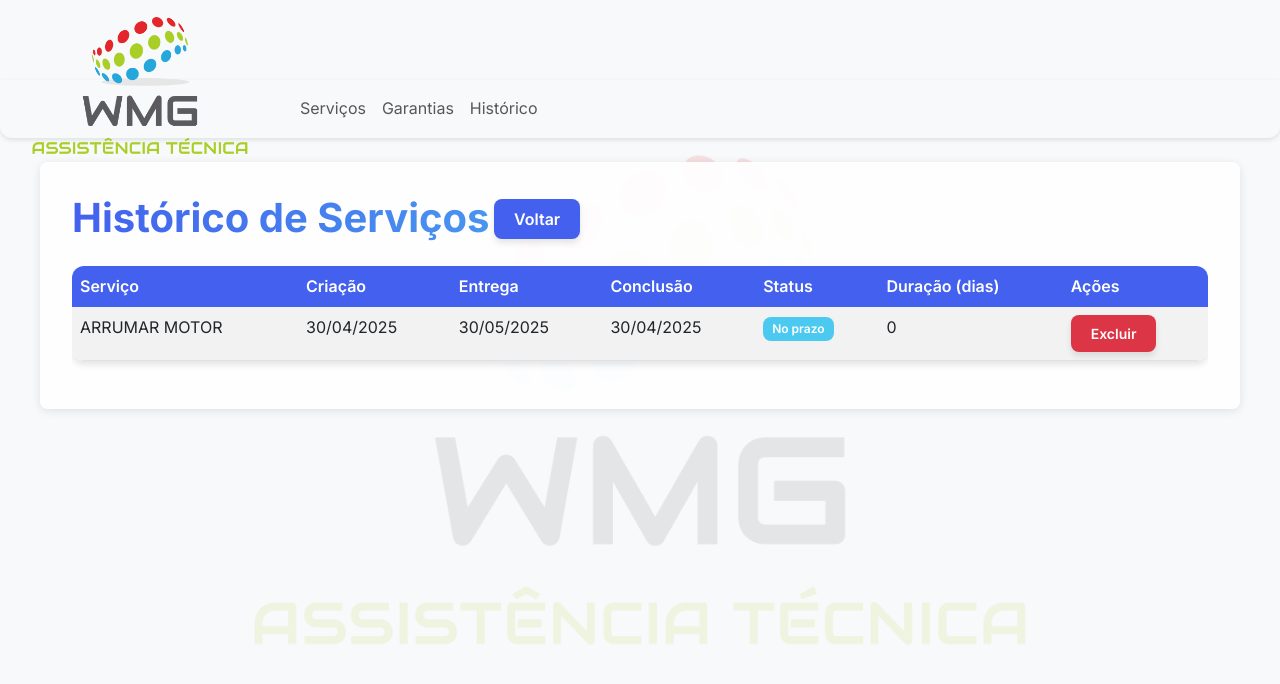
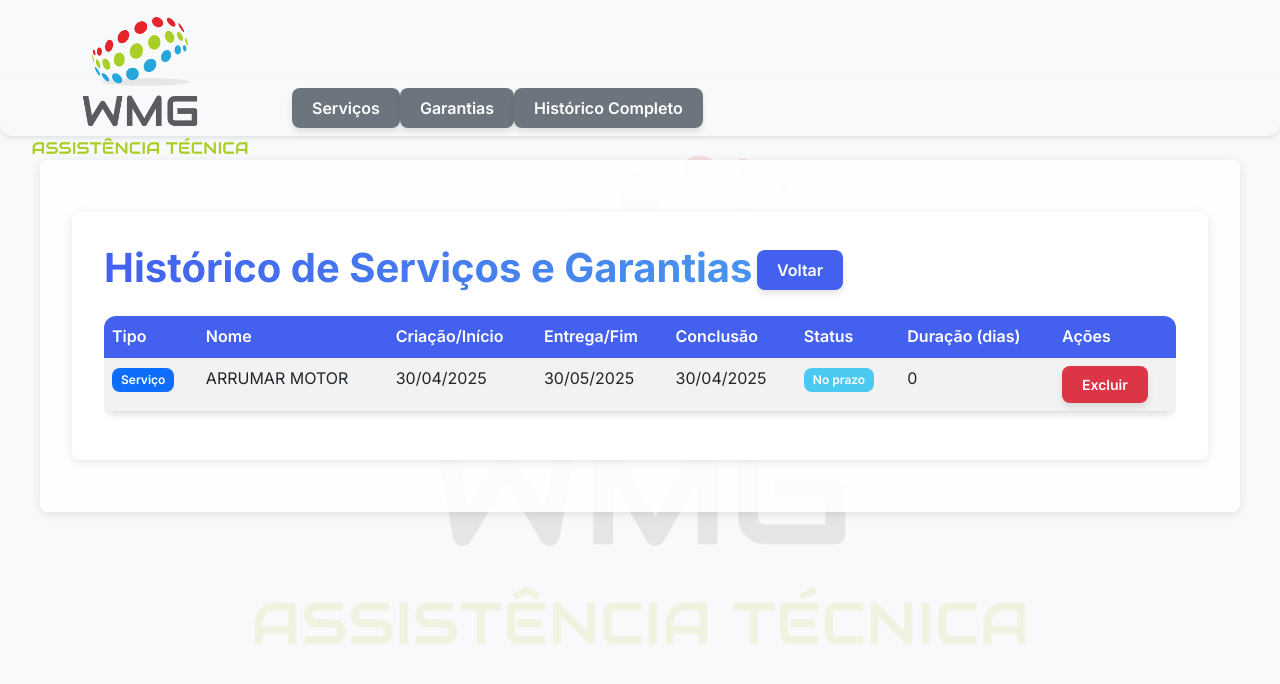
Before and after one commit to Dev-RuiDiniz/Gerenciador-de-Tarefas-Web-em-Python, a Flask app: page /historico in a window 1280 px wide. Shown: the top 684 px of the page. Run offline with Flask 3, Linux system fonts and the light colour scheme; data comes from the database, SQL or seed files in the repository; both versions use the stored data as it was after the commit; data that the repository does not hold is empty.

Commit message:
atualizações

```diff
--- a/gerenciador_tarefa/app.py
+++ b/gerenciador_tarefa/app.py
@@ -1,5 +1,5 @@
 from flask import Flask, render_template, request, redirect, url_for, flash
-from datetime import datetime
+from datetime import datetime, timedelta
 from models import db, Tarefa, Garantia
 
 app = Flask(__name__)
@@ -53,29 +53,47 @@ def adicionar_tarefa():
             data_entrega=data_entrega
         )
 
-        db.session.add(nova_tarefa)
-        db.session.commit()
-        flash('Tarefa adicionada com sucesso!', 'success')
-        return redirect(url_for('index'))
+        try:
+            db.session.add(nova_tarefa)
+            db.session.commit()
+            flash('Tarefa adicionada com sucesso!', 'success')
+            return redirect(url_for('index'))
+        except Exception as e:
+            db.session.rollback()
+            flash('Erro ao adicionar tarefa.', 'danger')
+            return redirect(url_for('adicionar_tarefa'))
 
     return render_template('adicionar_tarefa.html')
 
-@app.route('/concluir/<int:tarefa_id>')
+@app.route('/concluir_tarefa/<int:tarefa_id>')
 def concluir_tarefa(tarefa_id):
     tarefa = Tarefa.query.get_or_404(tarefa_id)
     tarefa.concluida = True
     tarefa.data_conclusao = datetime.utcnow()
-    db.session.commit()
-    flash('Tarefa marcada como concluída!', 'success')
+
+    try:
+        db.session.commit()
+        flash('Serviço marcado como concluído e movido para o histórico!', 'success')
+    except Exception as e:
+        db.session.rollback()
+        flash('Erro ao concluir tarefa.', 'danger')
+
     return redirect(url_for('index'))
 
 @app.route('/historico')
 def historico():
+    # Histórico de tarefas (serviços)
     tarefas_concluidas = Tarefa.query.filter_by(concluida=True).order_by(Tarefa.data_conclusao.desc()).all()
+
+    # Histórico de garantias
+    garantias_concluidas = Garantia.query.filter_by(concluida=True).order_by(Garantia.data_conclusao.desc()).all()
+
     historico = []
 
+    # Processar tarefas
     for tarefa in tarefas_concluidas:
         historico.append({
+            'tipo': 'servico',
             'id': tarefa.id,
             'nome': tarefa.nome,
             'data_criacao': tarefa.data_criacao,
@@ -85,14 +103,40 @@ def historico():
             'dias_realizacao': (tarefa.data_conclusao - tarefa.data_criacao).days
         })
 
+    # Processar garantias
+    for garantia in garantias_concluidas:
+        status = 'concluida'
+        if garantia.data_fim < garantia.data_conclusao:
+            status = 'expirada'
+
+        historico.append({
+            'tipo': 'garantia',
+            'id': garantia.id,
+            'nome': garantia.nome,
+            'data_criacao': garantia.data_inicio,
+            'data_entrega': garantia.data_fim,
+            'data_conclusao': garantia.data_conclusao,
+            'status': status,
+            'dias_realizacao': (garantia.data_conclusao - garantia.data_inicio).days
+        })
+
+    # Ordenar por data de conclusão (mais recente primeiro)
+    historico.sort(key=lambda x: x['data_conclusao'], reverse=True)
+
     return render_template('historico.html', historico=historico)
 
 @app.route('/excluir_tarefa/<int:id>', methods=['POST'])
 def excluir_tarefa(id):
     tarefa = Tarefa.query.get_or_404(id)
-    db.session.delete(tarefa)
-    db.session.commit()
-    flash('Tarefa excluída com sucesso.', 'success')
+
+    try:
+        db.session.delete(tarefa)
+        db.session.commit()
+        flash('Tarefa excluída com sucesso.', 'success')
+    except Exception as e:
+        db.session.rollback()
+        flash('Erro ao excluir tarefa.', 'danger')
+
     return redirect(url_for('historico'))
 
 @app.route('/editar_tarefa/<int:tarefa_id>', methods=['GET', 'POST'])
@@ -108,29 +152,47 @@ def editar_tarefa(tarefa_id):
             return redirect(url_for('editar_tarefa', tarefa_id=tarefa.id))
 
         try:
-            tarefa.data_entrega = datetime.strptime(request.form.get('data_entrega', ''), '%Y-%m-%d')
+            nova_data = datetime.strptime(request.form.get('data_entrega', ''), '%Y-%m-%d')
+            if nova_data < datetime.utcnow():
+                flash('A data de entrega não pode ser no passado!', 'danger')
+                return redirect(url_for('editar_tarefa', tarefa_id=tarefa.id))
+            tarefa.data_entrega = nova_data
         except ValueError:
             flash('Formato de data inválido. Use YYYY-MM-DD.', 'danger')
             return redirect(url_for('editar_tarefa', tarefa_id=tarefa.id))
 
-        db.session.commit()
-        flash('Tarefa atualizada com sucesso!', 'success')
-        return redirect(url_for('index'))
+        try:
+            db.session.commit()
+            flash('Tarefa atualizada com sucesso!', 'success')
+            return redirect(url_for('index'))
+        except Exception as e:
+            db.session.rollback()
+            flash('Erro ao atualizar tarefa.', 'danger')
+            return redirect(url_for('editar_tarefa', tarefa_id=tarefa.id))
 
     return render_template('editar_tarefa.html', tarefa=tarefa)
 
 @app.route('/garantias')
 def lista_garantias():
-    garantias = Garantia.query.order_by(Garantia.data_fim).all()
+    garantias = Garantia.query.filter_by(concluida=False).order_by(Garantia.data_fim).all()
     hoje = datetime.utcnow()
+    expired = []
+    nearing = []
 
     for garantia in garantias:
         if garantia.data_fim < hoje:
             garantia.status = 'expirada'
+            expired.append(garantia.nome)
         elif (garantia.data_fim - hoje) <= timedelta(days=30):
             garantia.status = 'proximo'
+            nearing.append(garantia.nome)
         else:
             garantia.status = 'ativa'
+
+    if expired:
+        flash(f'Garantias expiradas: {", ".join(expired)}', 'danger')
+    if nearing:
+        flash(f'Garantias próximas do vencimento: {", ".join(nearing)}', 'warning')
 
     return render_template('garantias.html', garantias=garantias)
 
@@ -149,12 +211,17 @@ def adicionar_garantia():
         try:
             data_inicio = datetime.strptime(data_inicio_str, '%Y-%m-%d')
             data_fim = datetime.strptime(data_fim_str, '%Y-%m-%d')
+
+            if data_fim < data_inicio:
+                flash('A data final deve ser após a data inicial.', 'danger')
+                return redirect(url_for('adicionar_garantia'))
+
+            if data_inicio < datetime.utcnow().date():
+                flash('A data inicial não pode ser no passado.', 'danger')
+                return redirect(url_for('adicionar_garantia'))
+
         except ValueError:
             flash('Formato de data inválido. Use YYYY-MM-DD.', 'danger')
-            return redirect(url_for('adicionar_garantia'))
-
-        if data_fim < data_inicio:
-            flash('A data final deve ser após a data inicial.', 'danger')
             return redirect(url_for('adicionar_garantia'))
 
         nova_garantia = Garantia(
@@ -164,12 +231,84 @@ def adicionar_garantia():
             data_fim=data_fim
         )
 
-        db.session.add(nova_garantia)
-        db.session.commit()
-        flash('Garantia adicionada com sucesso!', 'success')
-        return redirect(url_for('lista_garantias'))
+        try:
+            db.session.add(nova_garantia)
+            db.session.commit()
+            flash('Garantia adicionada com sucesso!', 'success')
+            return redirect(url_for('lista_garantias'))
+        except Exception as e:
+            db.session.rollback()
+            flash('Erro ao adicionar garantia.', 'danger')
+            return redirect(url_for('adicionar_garantia'))
 
     return render_template('adicionar_garantia.html')
 
+@app.route('/concluir_garantia/<int:garantia_id>')
+def concluir_garantia(garantia_id):
+    garantia = Garantia.query.get_or_404(garantia_id)
+    garantia.concluida = True
+    garantia.data_conclusao = datetime.utcnow()
+
+    try:
+        db.session.commit()
+        flash('Garantia marcada como concluída!', 'success')
+    except Exception as e:
+        db.session.rollback()
+        flash('Erro ao concluir garantia.', 'danger')
+
+    return redirect(url_for('lista_garantias'))
+
+@app.route('/editar_garantia/<int:garantia_id>', methods=['GET', 'POST'])
+def editar_garantia(garantia_id):
+    garantia = Garantia.query.get_or_404(garantia_id)
+
+    if request.method == 'POST':
+        garantia.nome = request.form.get('nome', '').strip()
+        garantia.descricao = request.form.get('descricao', '').strip()
+
+        if not garantia.nome:
+            flash('O nome da garantia é obrigatório.', 'danger')
+            return redirect(url_for('editar_garantia', garantia_id=garantia.id))
+
+        try:
+            data_inicio = datetime.strptime(request.form.get('data_inicio', ''), '%Y-%m-%d')
+            data_fim = datetime.strptime(request.form.get('data_fim', ''), '%Y-%m-%d')
+
+            if data_fim < data_inicio:
+                flash('A data final deve ser após a data inicial.', 'danger')
+                return redirect(url_for('editar_garantia', garantia_id=garantia.id))
+
+            garantia.data_inicio = data_inicio
+            garantia.data_fim = data_fim
+
+        except ValueError:
+            flash('Formato de data inválido. Use YYYY-MM-DD.', 'danger')
+            return redirect(url_for('editar_garantia', garantia_id=garantia.id))
+
+        try:
+            db.session.commit()
+            flash('Garantia atualizada com sucesso!', 'success')
+            return redirect(url_for('lista_garantias'))
+        except Exception as e:
+            db.session.rollback()
+            flash('Erro ao atualizar garantia.', 'danger')
+            return redirect(url_for('editar_garantia', garantia_id=garantia.id))
+
+    return render_template('editar_garantia.html', garantia=garantia)
+
+@app.route('/excluir_garantia/<int:id>', methods=['POST'])
+def excluir_garantia(id):
+    garantia = Garantia.query.get_or_404(id)
+
+    try:
+        db.session.delete(garantia)
+        db.session.commit()
+        flash('Garantia excluída com sucesso.', 'success')
+    except Exception as e:
+        db.session.rollback()
+        flash('Erro ao excluir garantia.', 'danger')
+
+    return redirect(url_for('historico'))
+
 if __name__ == '__main__':
     app.run(debug=True)
--- a/gerenciador_tarefa/templates/base.html
+++ b/gerenciador_tarefa/templates/base.html
@@ -81,13 +81,13 @@
             <div class="collapse navbar-collapse" id="navbarNav">
                 <ul class="navbar-nav me-auto">
                     <li class="nav-item">
-                        <a class="nav-link" href="{{ url_for('index') }}">Serviços</a>
+                        <a href="{{ url_for('index') }}" class="btn btn-secondary">Serviços</a>
                     </li>
                     <li class="nav-item">
-                        <a class="nav-link" href="{{ url_for('lista_garantias') }}">Garantias</a>
+                        <a href="{{ url_for('lista_garantias') }}" class="btn btn-secondary">Garantias</a>
                     </li>
                     <li class="nav-item">
-                        <a class="nav-link" href="{{ url_for('historico') }}">Histórico</a>
+                        <a href="{{ url_for('historico') }}" class="btn btn-secondary">Histórico Completo</a>
                     </li>
                 </ul>
             </div>
--- a/gerenciador_tarefa/templates/historico.html
+++ b/gerenciador_tarefa/templates/historico.html
@@ -1,7 +1,8 @@
 {% extends "base.html" %}
 
 {% block content %}
-<h1 class="mb-4">Histórico de Serviços</h1>
+<div class="container">
+    <h1 class="mb-4">Histórico de Serviços e Garantias</h1>
 
     <a href="{{ url_for('index') }}" class="btn btn-primary mb-3">Voltar</a>
 
@@ -9,38 +10,57 @@
         <table class="table table-striped">
             <thead>
                 <tr>
-                <th>Serviço</th>
-                <th>Criação</th>
-                <th>Entrega</th>
+                    <th>Tipo</th>
+                    <th>Nome</th>
+                    <th>Criação/Início</th>
+                    <th>Entrega/Fim</th>
                     <th>Conclusão</th>
                     <th>Status</th>
                     <th>Duração (dias)</th>
-                <th>Ações</th> <!-- Nova coluna -->
+                    <th>Ações</th>
                 </tr>
             </thead>
             <tbody>
                 {% for item in historico %}
                 <tr class="{% if item.status == 'atrasada' %}table-danger{% endif %}">
+                    <td>
+                        {% if item.tipo == 'servico' %}
+                            <span class="badge bg-primary">Serviço</span>
+                        {% else %}
+                            <span class="badge bg-info text-dark">Garantia</span>
+                        {% endif %}
+                    </td>
                     <td>{{ item.nome }}</td>
                     <td>{{ item.data_criacao.strftime('%d/%m/%Y') }}</td>
                     <td>{{ item.data_entrega.strftime('%d/%m/%Y') }}</td>
                     <td>{{ item.data_conclusao.strftime('%d/%m/%Y') }}</td>
                     <td>
                         {% if item.status == 'atrasada' %}
-                        <span class="badge bg-danger">Atrasada</span>
+                            <span class="badge bg-danger">
+                                {% if item.tipo == 'servico' %}Atrasada{% else %}Expirada{% endif %}
+                            </span>
                         {% else %}
-                        <span class="badge bg-success">No prazo</span>
+                            <span class="badge bg-success">
+                                {% if item.tipo == 'servico' %}No prazo{% else %}Concluída{% endif %}
+                            </span>
                         {% endif %}
                     </td>
                     <td>{{ item.dias_realizacao }}</td>
                     <td>
-                    <form method="POST" action="{{ url_for('excluir_tarefa', id=item.id) }}" onsubmit="return confirm('Deseja realmente excluir esta tarefa?');">
+                        <form method="POST"
+                              action="{% if item.tipo == 'servico' %}{{ url_for('excluir_tarefa', id=item.id) }}{% else %}{{ url_for('excluir_garantia', id=item.id) }}{% endif %}"
+                              onsubmit="return confirm('Deseja realmente excluir este item?');">
                             <button type="submit" class="btn btn-sm btn-danger">Excluir</button>
                         </form>
                     </td>
+                </tr>
+                {% else %}
+                <tr>
+                    <td colspan="8" class="text-center">Nenhum item no histórico</td>
                 </tr>
                 {% endfor %}
             </tbody>
         </table>
     </div>
+</div>
 {% endblock %}
```
Also changed, not shown: gerenciador_tarefa/models.py (+17 -4 lines), gerenciador_tarefa/templates/garantias.html (+22 -7 lines), gerenciador_tarefa/templates/index.html (+8 -4 lines), instance/tarefas.db, 1 other file. Lines whose indentation alone changed are shown as unchanged.
